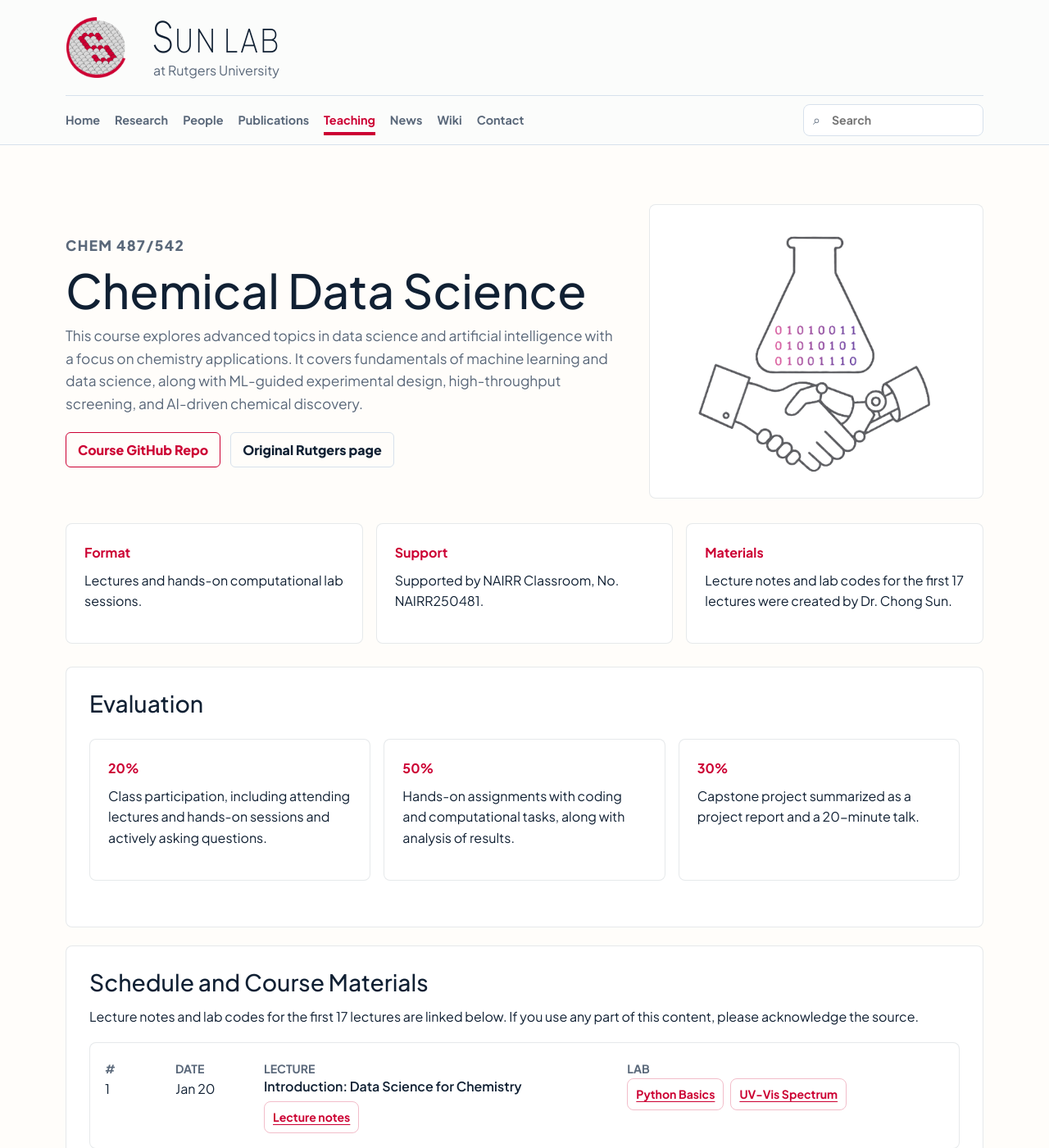
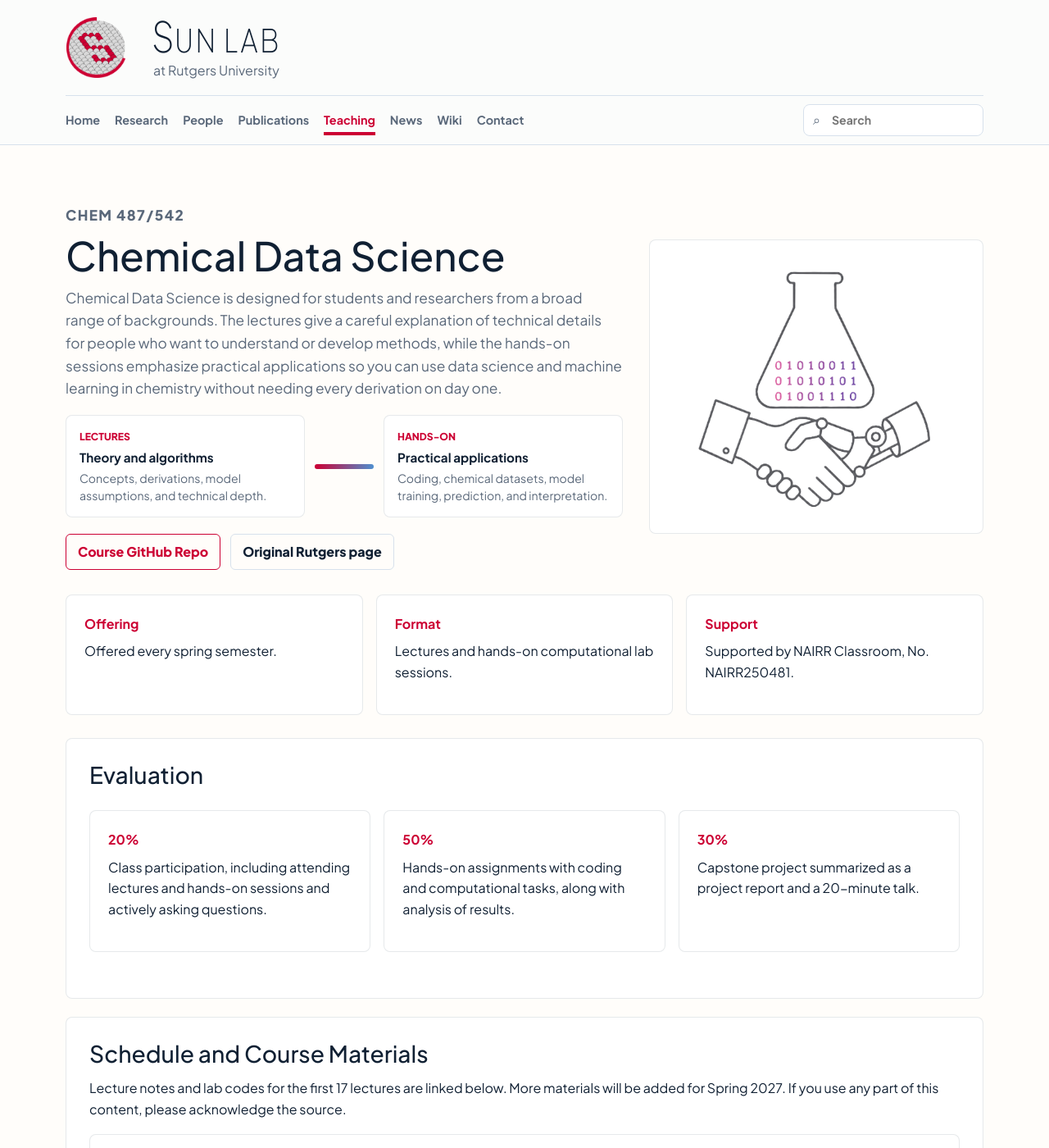
Before and after one commit to SunLab-Rutgers/sunlab, a Jekyll site: the page built from pages/chemical-data-science.md, in a window 1280 px wide and 1400 px high. Shown: the whole window at 82% size. Built offline with Jekyll 4.4.1, drawn with Linux system fonts in a browser that asks for light colours; some of the changed text lies outside the part shown.

Commit message:
style changes

```diff
--- a/assets/css/styles.css
+++ b/assets/css/styles.css
@@ -976,13 +976,64 @@ h3 {
 
 .course-hero h1 {
   margin-bottom: 14px;
-  font-size: clamp(2.25rem, 4.5vw, 4rem);
+  font-size: clamp(2rem, 3.8vw, 3.35rem);
   font-weight: 500;
 }
 
 .course-hero p {
   color: var(--muted);
   font-size: 1.08rem;
+}
+
+.course-balance {
+  display: grid;
+  grid-template-columns: minmax(0, 1fr) 72px minmax(0, 1fr);
+  gap: 12px;
+  align-items: stretch;
+  margin-top: 18px;
+}
+
+.course-balance > div:not(.course-balance-bar) {
+  padding: 16px;
+  border: 1px solid var(--ink-border-10);
+  border-radius: 8px;
+  background: var(--card-background);
+}
+
+.course-balance span {
+  display: block;
+  margin-bottom: 6px;
+  color: var(--brand-dark);
+  font-size: 0.76rem;
+  font-weight: 800;
+  text-transform: uppercase;
+}
+
+.course-balance strong {
+  display: block;
+  margin-bottom: 6px;
+  color: var(--ink);
+  font-size: 0.95rem;
+  line-height: 1.25;
+}
+
+.course-balance p {
+  margin: 0;
+  font-size: 0.88rem;
+  line-height: 1.45;
+}
+
+.course-balance-bar {
+  display: grid;
+  place-items: center;
+}
+
+.course-balance-bar span {
+  width: 100%;
+  height: 6px;
+  margin: 0;
+  border-radius: 999px;
+  background: linear-gradient(90deg, var(--brand-dark), var(--accent));
 }
 
 .course-hero-media {
@@ -1049,7 +1100,7 @@ h3 {
 
 .course-schedule-row {
   display: grid;
-  grid-template-columns: 70px 92px minmax(0, 1.05fr) minmax(0, 0.95fr);
+  grid-template-columns: minmax(0, 1.05fr) minmax(0, 0.95fr);
   gap: 16px;
   align-items: start;
   padding: 18px;
@@ -1677,12 +1728,17 @@ h3 {
   }
 
   .course-hero,
+  .course-balance,
   .course-summary,
   .course-schedule-row,
   .wiki-layout {
     grid-template-columns: 1fr;
   }
 
+  .course-balance-bar {
+    min-height: 14px;
+  }
+
   .course-hero-media {
     justify-items: start;
   }
--- a/pages/chemical-data-science.md
+++ b/pages/chemical-data-science.md
@@ -9,7 +9,22 @@ description: CHEM 487/542 course materials and schedule.
   <div>
     <p class="eyebrow">CHEM 487/542</p>
     <h1>Chemical Data Science</h1>
-    <p>This course explores advanced topics in data science and artificial intelligence with a focus on chemistry applications. It covers fundamentals of machine learning and data science, along with ML-guided experimental design, high-throughput screening, and AI-driven chemical discovery.</p>
+    <p>Chemical Data Science is designed for students and researchers from a broad range of backgrounds. The lectures give a careful explanation of technical details for people who want to understand or develop methods, while the hands-on sessions emphasize practical applications so you can use data science and machine learning in chemistry without needing every derivation on day one.</p>
+    <div class="course-balance" aria-label="Course balance between theory and practice">
+      <div>
+        <span>Lectures</span>
+        <strong>Theory and algorithms</strong>
+        <p>Concepts, derivations, model assumptions, and technical depth.</p>
+      </div>
+      <div class="course-balance-bar" aria-hidden="true">
+        <span></span>
+      </div>
+      <div>
+        <span>Hands-on</span>
+        <strong>Practical applications</strong>
+        <p>Coding, chemical datasets, model training, prediction, and interpretation.</p>
+      </div>
+    </div>
     <div class="course-actions">
       <a class="teaching-button" href="https://github.com/SunLab-Rutgers/chem542_CDS">Course GitHub Repo</a>
       <a class="teaching-button secondary" href="https://sites.rutgers.edu/sun-lab/teach-chem542/">Original Rutgers page</a>
@@ -22,16 +37,16 @@ description: CHEM 487/542 course materials and schedule.
 
 <section class="course-summary" aria-label="Course summary">
   <div class="course-summary-card">
+    <strong>Offering</strong>
+    <p>Offered every spring semester.</p>
+  </div>
+  <div class="course-summary-card">
     <strong>Format</strong>
     <p>Lectures and hands-on computational lab sessions.</p>
   </div>
   <div class="course-summary-card">
     <strong>Support</strong>
     <p>Supported by NAIRR Classroom, No. NAIRR250481.</p>
-  </div>
-  <div class="course-summary-card">
-    <strong>Materials</strong>
-    <p>Lecture notes and lab codes for the first 17 lectures were created by Dr. Chong Sun.</p>
   </div>
 </section>
 
@@ -55,145 +70,99 @@ description: CHEM 487/542 course materials and schedule.
 
 <section class="course-panel">
   <h2>Schedule and Course Materials</h2>
-  <p>Lecture notes and lab codes for the first 17 lectures are linked below. If you use any part of this content, please acknowledge the source.</p>
+  <p>Lecture notes and lab codes for the first 17 lectures are linked below. More materials will be added for Spring 2027. If you use any part of this content, please acknowledge the source.</p>
 
   <div class="course-schedule">
     <article class="course-schedule-row">
-      <div><span>#</span><p>1</p></div>
-      <div><span>Date</span><p>Jan 20</p></div>
-      <div><span>Lecture</span><h3>Introduction: Data Science for Chemistry</h3><div class="course-links"><a href="https://sites.rutgers.edu/sun-lab/wp-content/uploads/sites/1433/2026/05/lecture1.pdf">Lecture notes</a></div></div>
+      <div><span>Lecture 1</span><h3>Introduction: Data Science for Chemistry</h3><div class="course-links"><a href="https://sites.rutgers.edu/sun-lab/wp-content/uploads/sites/1433/2026/05/lecture1.pdf">Lecture notes</a></div></div>
       <div><span>Lab</span><div class="course-links"><a href="https://colab.research.google.com/drive/1qX5824QN5e5PuFbRNiDP_kQ5slC729oa?usp=sharing">Python Basics</a><a href="https://colab.research.google.com/drive/1hBAKpO4Mg_jF5TEoVH24FFx2KRUsxTTk?usp=sharing">UV-Vis Spectrum</a></div></div>
     </article>
     <article class="course-schedule-row">
-      <div><span>#</span><p>2</p></div>
-      <div><span>Date</span><p>Jan 22</p></div>
-      <div><span>Lecture</span><h3>Chemical Data: Representation</h3><div class="course-links"><a href="https://sites.rutgers.edu/sun-lab/wp-content/uploads/sites/1433/2026/05/lecture2.pdf">Lecture notes</a></div></div>
+      <div><span>Lecture 2</span><h3>Chemical Data: Representation</h3><div class="course-links"><a href="https://sites.rutgers.edu/sun-lab/wp-content/uploads/sites/1433/2026/05/lecture2.pdf">Lecture notes</a></div></div>
       <div><span>Lab</span><div class="course-links"><a href="https://colab.research.google.com/drive/1eQ8PAcQNt-F8cJp0QJI5tCiRFDm40bTK?usp=drive_link">1D string and 3D XYZ</a><a href="https://colab.research.google.com/drive/1It-Ix4R949oRzrG76IXLU1NsdPlHJmu5?usp=drive_link">Graph representation</a></div></div>
     </article>
     <article class="course-schedule-row">
-      <div><span>#</span><p>3</p></div>
-      <div><span>Date</span><p>Jan 27</p></div>
-      <div><span>Lecture</span><h3>Chemical Data: Acquisition and Feature Engineering</h3><div class="course-links"><a href="https://sites.rutgers.edu/sun-lab/wp-content/uploads/sites/1433/2026/05/lecture3.pdf">Lecture notes</a></div></div>
+      <div><span>Lecture 3</span><h3>Chemical Data: Acquisition and Feature Engineering</h3><div class="course-links"><a href="https://sites.rutgers.edu/sun-lab/wp-content/uploads/sites/1433/2026/05/lecture3.pdf">Lecture notes</a></div></div>
       <div><span>Lab</span><div class="course-links"><a href="https://colab.research.google.com/drive/1D7Vj3KtW9zqdbkLRVobmmw0DGTVvZGSI?usp=drive_link">API Access</a><a href="https://colab.research.google.com/drive/1pM4o01qT9GbDaTvn22jg0XP5jZ9_SGCY?usp=drive_link">Chemical Similarity</a></div></div>
     </article>
     <article class="course-schedule-row">
-      <div><span>#</span><p>4</p></div>
-      <div><span>Date</span><p>Jan 29</p></div>
-      <div><span>Lecture</span><h3>Fundamentals of Statistical Analysis</h3><div class="course-links"><a href="https://sites.rutgers.edu/sun-lab/wp-content/uploads/sites/1433/2026/05/lecture4.pdf">Lecture notes</a></div></div>
+      <div><span>Lecture 4</span><h3>Fundamentals of Statistical Analysis</h3><div class="course-links"><a href="https://sites.rutgers.edu/sun-lab/wp-content/uploads/sites/1433/2026/05/lecture4.pdf">Lecture notes</a></div></div>
       <div><span>Lab</span><div class="course-links"><a href="https://colab.research.google.com/drive/1sfhe9uHdCxMLvWa1Kowzvyk1WKdIsH3D?usp=drive_link">Maximum Likelihood Estimation</a></div></div>
     </article>
     <article class="course-schedule-row">
-      <div><span>#</span><p>5</p></div>
-      <div><span>Date</span><p>Feb 3</p></div>
-      <div><span>Lecture</span><h3>Statistical Methods for Chemical Prediction</h3><div class="course-links"><a href="https://sites.rutgers.edu/sun-lab/wp-content/uploads/sites/1433/2026/05/lecture5.pdf">Lecture notes</a></div></div>
+      <div><span>Lecture 5</span><h3>Statistical Methods for Chemical Prediction</h3><div class="course-links"><a href="https://sites.rutgers.edu/sun-lab/wp-content/uploads/sites/1433/2026/05/lecture5.pdf">Lecture notes</a></div></div>
       <div><span>Lab</span><div class="course-links"><a href="https://colab.research.google.com/drive/1B1OvZqaS0ycjTzyZ5O3x99JbSCVLLFto?usp=drive_link">Solubility prediction</a><a href="https://colab.research.google.com/drive/1pMNDAxxH8G8AHdHf7Km-dvi51ODmgasp?usp=drive_link">Boiling point prediction</a></div></div>
     </article>
     <article class="course-schedule-row">
-      <div><span>#</span><p>6</p></div>
-      <div><span>Date</span><p>Feb 5</p></div>
-      <div><span>Lecture</span><h3>Dimension Reduction and Training ML Models</h3><div class="course-links"><a href="https://sites.rutgers.edu/sun-lab/wp-content/uploads/sites/1433/2026/05/lecture6-1.pdf">Dimension reduction</a><a href="https://sites.rutgers.edu/sun-lab/wp-content/uploads/sites/1433/2026/05/lecture6-2.pdf">Training ML models</a></div></div>
+      <div><span>Lecture 6</span><h3>Dimension Reduction and Training ML Models</h3><div class="course-links"><a href="https://sites.rutgers.edu/sun-lab/wp-content/uploads/sites/1433/2026/05/lecture6-1.pdf">Dimension reduction</a><a href="https://sites.rutgers.edu/sun-lab/wp-content/uploads/sites/1433/2026/05/lecture6-2.pdf">Training ML models</a></div></div>
       <div><span>Lab</span><div class="course-links"><a href="https://colab.research.google.com/drive/1lsFFE71fB7mLxtPQDMGXsK4noVGz0QaF?usp=drive_link">Feature selection and PCA</a></div></div>
     </article>
     <article class="course-schedule-row">
-      <div><span>#</span><p>7</p></div>
-      <div><span>Date</span><p>Feb 10</p></div>
-      <div><span>Lecture</span><h3>Feedforward Neural Networks</h3><div class="course-links"><a href="https://sites.rutgers.edu/sun-lab/wp-content/uploads/sites/1433/2026/05/lecture7.pdf">Lecture notes</a></div></div>
+      <div><span>Lecture 7</span><h3>Feedforward Neural Networks</h3><div class="course-links"><a href="https://sites.rutgers.edu/sun-lab/wp-content/uploads/sites/1433/2026/05/lecture7.pdf">Lecture notes</a></div></div>
       <div><span>Lab</span><div class="course-links"><a href="https://colab.research.google.com/drive/1jtv-utSukFjeEYhaQrP9Mk0r3Uu6FLZl?usp=drive_link">Build an FNN with PyTorch</a><a href="https://colab.research.google.com/drive/1t9d58V7SVrHBKsEXCv9z17f12zV-pD0Z?usp=drive_link">Use GPU backend</a></div></div>
     </article>
     <article class="course-schedule-row">
-      <div><span>#</span><p>8</p></div>
-      <div><span>Date</span><p>Feb 12</p></div>
-      <div><span>Lecture</span><h3>Chemical Feature Engineering II</h3><div class="course-links"><a href="https://sites.rutgers.edu/sun-lab/wp-content/uploads/sites/1433/2026/05/lecture8.pdf">Lecture notes</a></div></div>
+      <div><span>Lecture 8</span><h3>Chemical Feature Engineering II</h3><div class="course-links"><a href="https://sites.rutgers.edu/sun-lab/wp-content/uploads/sites/1433/2026/05/lecture8.pdf">Lecture notes</a></div></div>
       <div><span>Lab</span><div class="course-links"><a href="https://colab.research.google.com/drive/1wB0CCWXuGFHlnZOvmAg1pUDxfP-3thBr?usp=drive_link">Ultrafast shape recognition</a><a href="https://colab.research.google.com/drive/1X7Ug8fkjCVIjvcQIwOjfOAyWewkcTh5e?usp=drive_link">Learned embedding for molecules</a></div></div>
     </article>
     <article class="course-schedule-row">
-      <div><span>#</span><p>9</p></div>
-      <div><span>Date</span><p>Feb 17</p></div>
-      <div><span>Lecture</span><h3>Case Study: Learning a Potential Energy Surface</h3><div class="course-links"><a href="https://sites.rutgers.edu/sun-lab/wp-content/uploads/sites/1433/2026/05/lecture9.pdf">Lecture notes</a></div></div>
+      <div><span>Lecture 9</span><h3>Case Study: Learning a Potential Energy Surface</h3><div class="course-links"><a href="https://sites.rutgers.edu/sun-lab/wp-content/uploads/sites/1433/2026/05/lecture9.pdf">Lecture notes</a></div></div>
       <div><span>Lab</span><div class="course-links"><a href="https://colab.research.google.com/drive/1oKfvoXu6_gZyRk1-buEFd54T1vJOO_Gh?usp=drive_link">MLP with ACSF and FNN</a><a href="https://colab.research.google.com/drive/161wJbOLj8dQIU93ISGdnRrQmkhRD_Cq_?usp=drive_link">MLP with SOAP and GPR</a></div></div>
     </article>
     <article class="course-schedule-row">
-      <div><span>#</span><p>10</p></div>
-      <div><span>Date</span><p>Feb 19</p></div>
-      <div><span>Lecture</span><h3>Chemical Prediction with Graph Neural Networks</h3><div class="course-links"><a href="https://sites.rutgers.edu/sun-lab/wp-content/uploads/sites/1433/2026/05/lecture10.pdf">Lecture notes</a></div></div>
+      <div><span>Lecture 10</span><h3>Chemical Prediction with Graph Neural Networks</h3><div class="course-links"><a href="https://sites.rutgers.edu/sun-lab/wp-content/uploads/sites/1433/2026/05/lecture10.pdf">Lecture notes</a></div></div>
       <div><span>Lab</span><div class="course-links"><a href="https://colab.research.google.com/drive/1LI0Yc73YE37TZnxxCp-IUi7t2VpNRhOR?usp=drive_link">Molecular property prediction with GNN</a><a href="https://colab.research.google.com/drive/11FHre3BTlzHkawrOKzc_sfKrAA3llDRd?usp=drive_link">Create a Graph Dataset</a></div></div>
     </article>
     <article class="course-schedule-row">
-      <div><span>#</span><p>11</p></div>
-      <div><span>Date</span><p>Feb 24</p></div>
-      <div><span>Lecture</span><h3>Active Learning for Chemical Data Efficiency</h3><div class="course-links"><a href="https://sites.rutgers.edu/sun-lab/wp-content/uploads/sites/1433/2026/05/lecture11.pdf">Lecture notes</a></div></div>
+      <div><span>Lecture 11</span><h3>Active Learning for Chemical Data Efficiency</h3><div class="course-links"><a href="https://sites.rutgers.edu/sun-lab/wp-content/uploads/sites/1433/2026/05/lecture11.pdf">Lecture notes</a></div></div>
       <div><span>Lab</span><div class="course-links"><a href="https://colab.research.google.com/drive/1l8BmJYitOAulumcEMAILy6XcDrpOcG49?usp=drive_link">Improve GPR with active learning</a><a href="https://colab.research.google.com/drive/13yTiv8KAqrZHoG26Qyrq0d8WvC3wWAep?usp=drive_link">Improve FNN with MC dropout</a></div></div>
     </article>
     <article class="course-schedule-row">
-      <div><span>#</span><p>12</p></div>
-      <div><span>Date</span><p>Feb 26</p></div>
-      <div><span>Lecture</span><h3>Chemical Design with Bayesian Optimization</h3><div class="course-links"><a href="https://sites.rutgers.edu/sun-lab/wp-content/uploads/sites/1433/2026/05/lecture12.pdf">Lecture notes</a></div></div>
+      <div><span>Lecture 12</span><h3>Chemical Design with Bayesian Optimization</h3><div class="course-links"><a href="https://sites.rutgers.edu/sun-lab/wp-content/uploads/sites/1433/2026/05/lecture12.pdf">Lecture notes</a></div></div>
       <div><span>Lab</span><div class="course-links"><a href="https://colab.research.google.com/drive/18719TNs1quHUEEaXcpkuwtthk1O2MXMF?usp=drive_link">BH Reaction optimized by BO</a></div></div>
     </article>
     <article class="course-schedule-row">
-      <div><span>#</span><p>13</p></div>
-      <div><span>Date</span><p>Mar 3</p></div>
-      <div><span>Lecture</span><h3>Reaction Kinetics Modeling with Recurrent Neural Networks</h3><div class="course-links"><a href="https://sites.rutgers.edu/sun-lab/wp-content/uploads/sites/1433/2026/05/lecture13.pdf">Lecture notes</a></div></div>
+      <div><span>Lecture 13</span><h3>Reaction Kinetics Modeling with Recurrent Neural Networks</h3><div class="course-links"><a href="https://sites.rutgers.edu/sun-lab/wp-content/uploads/sites/1433/2026/05/lecture13.pdf">Lecture notes</a></div></div>
       <div><span>Lab</span><div class="course-links"><a href="https://colab.research.google.com/drive/1kDLXLMR2AGWwOlRyVXdyUkAdyEx2mSjc?usp=drive_link">Reaction Kinetics with RNN</a><a href="https://colab.research.google.com/drive/1ElYfXgy4k0V0umiOArYUVzSBkaZuvTKB?usp=drive_link">Molecular Generation with RNN</a></div></div>
     </article>
     <article class="course-schedule-row">
-      <div><span>#</span><p>14</p></div>
-      <div><span>Date</span><p>Mar 5</p></div>
-      <div><span>Lecture</span><h3>Retrosynthesis with Sequence-to-Sequence Modeling</h3><div class="course-links"><a href="https://sites.rutgers.edu/sun-lab/wp-content/uploads/sites/1433/2026/05/lecture14.pdf">Lecture notes</a></div></div>
+      <div><span>Lecture 14</span><h3>Retrosynthesis with Sequence-to-Sequence Modeling</h3><div class="course-links"><a href="https://sites.rutgers.edu/sun-lab/wp-content/uploads/sites/1433/2026/05/lecture14.pdf">Lecture notes</a></div></div>
       <div><span>Lab</span><div class="course-links"><a href="https://colab.research.google.com/drive/1zA7qO-tzORtCg6w1AZf2nFLtystE4KgE?usp=drive_link">Retrosynthesis with Seq2Seq</a></div></div>
     </article>
     <article class="course-schedule-row">
-      <div><span>#</span><p>15</p></div>
-      <div><span>Date</span><p>Mar 10</p></div>
-      <div><span>Lecture</span><h3>Generative Chemistry and Variational Autoencoder</h3><div class="course-links"><a href="https://sites.rutgers.edu/sun-lab/wp-content/uploads/sites/1433/2026/05/lecture15.pdf">Lecture notes</a></div></div>
+      <div><span>Lecture 15</span><h3>Generative Chemistry and Variational Autoencoder</h3><div class="course-links"><a href="https://sites.rutgers.edu/sun-lab/wp-content/uploads/sites/1433/2026/05/lecture15.pdf">Lecture notes</a></div></div>
       <div><span>Lab</span><div class="course-links"><a href="https://colab.research.google.com/drive/1EDJ-8JU_l2F120V5NgamyTuI_rXLuXmI?usp=drive_link">Learning the Chemical Latent Space with VAE</a></div></div>
     </article>
     <article class="course-schedule-row">
-      <div><span>#</span><p>16</p></div>
-      <div><span>Date</span><p>Mar 12</p></div>
-      <div><span>Lecture</span><h3>Molecular Docking with Diffusion Models</h3><div class="course-links"><a href="https://sites.rutgers.edu/sun-lab/wp-content/uploads/sites/1433/2026/05/lecture16.pdf">Lecture notes</a></div></div>
+      <div><span>Lecture 16</span><h3>Molecular Docking with Diffusion Models</h3><div class="course-links"><a href="https://sites.rutgers.edu/sun-lab/wp-content/uploads/sites/1433/2026/05/lecture16.pdf">Lecture notes</a></div></div>
       <div><span>Lab</span><div class="course-links"><a href="https://colab.research.google.com/drive/1Xuh8CEwGSEotuZwtrJqTUGWVEDQQBjao?usp=drive_link">Processing a PDB file</a><a href="https://colab.research.google.com/drive/1V50QMtEcgapCn0kElcuWGvjlmVtH1VpN?usp=drive_link">Simple Diffusion Models</a></div></div>
     </article>
     <article class="course-schedule-row">
-      <div><span>#</span><p>17</p></div>
-      <div><span>Date</span><p>Mar 24</p></div>
-      <div><span>Lecture</span><h3>Crystal Structure Design with Transformer</h3><div class="course-links"><a href="https://sites.rutgers.edu/sun-lab/wp-content/uploads/sites/1433/2026/05/lecture17.pdf">Lecture notes</a></div></div>
+      <div><span>Lecture 17</span><h3>Crystal Structure Design with Transformer</h3><div class="course-links"><a href="https://sites.rutgers.edu/sun-lab/wp-content/uploads/sites/1433/2026/05/lecture17.pdf">Lecture notes</a></div></div>
       <div><span>Lab</span><p></p></div>
     </article>
     <article class="course-schedule-row">
-      <div><span>#</span><p>18</p></div>
-      <div><span>Date</span><p>Mar 26</p></div>
-      <div><span>Lecture</span><h3>Equivariance Neural Networks</h3></div>
+      <div><span>Lecture 18</span><h3>Equivariance Neural Networks</h3></div>
       <div><span>Lab</span><p>Laurence Giordano</p></div>
     </article>
     <article class="course-schedule-row">
-      <div><span>#</span><p>19</p></div>
-      <div><span>Date</span><p>Mar 31</p></div>
-      <div><span>Lecture</span><h3>Self-Driving Lab and Agentic AI</h3></div>
+      <div><span>Lecture 19</span><h3>Self-Driving Lab and Agentic AI</h3></div>
       <div><span>Lab</span><p>Self-reading</p></div>
     </article>
     <article class="course-schedule-row">
-      <div><span>#</span><p>20</p></div>
-      <div><span>Date</span><p>Apr 7</p></div>
-      <div><span>Lecture</span><h3>Help Session with Terminal, WSL, VSCode, and Git/GitHub</h3></div>
+      <div><span>Lecture 20</span><h3>Help Session with Terminal, WSL, VSCode, and Git/GitHub</h3></div>
       <div><span>Lab</span><p></p></div>
     </article>
     <article class="course-schedule-row">
-      <div><span>#</span><p>21</p></div>
-      <div><span>Date</span><p>Apr 9</p></div>
-      <div><span>Lecture</span><h3>Guest Lecture: Prof. York</h3></div>
+      <div><span>Lecture 21</span><h3>Guest Lecture: Prof. York</h3></div>
       <div><span>Lab</span><p></p></div>
     </article>
     <article class="course-schedule-row">
-      <div><span>#</span><p>22</p></div>
-      <div><span>Date</span><p>Apr 16</p></div>
-      <div><span>Lecture</span><h3>Guest Lecture: Prof. Khare</h3></div>
+      <div><span>Lecture 22</span><h3>Guest Lecture: Prof. Khare</h3></div>
       <div><span>Lab</span><p></p></div>
     </article>
     <article class="course-schedule-row">
-      <div><span>#</span><p>23</p></div>
-      <div><span>Date</span><p>Apr 23</p></div>
-      <div><span>Lecture</span><h3>Guest Lecture: Prof. Remsing</h3></div>
+      <div><span>Lecture 23</span><h3>Guest Lecture: Prof. Remsing</h3></div>
       <div><span>Lab</span><p></p></div>
     </article>
   </div>
```
Also changed, not shown: _members/2025-07-01-chong-sun.md (+1 -0 lines).
